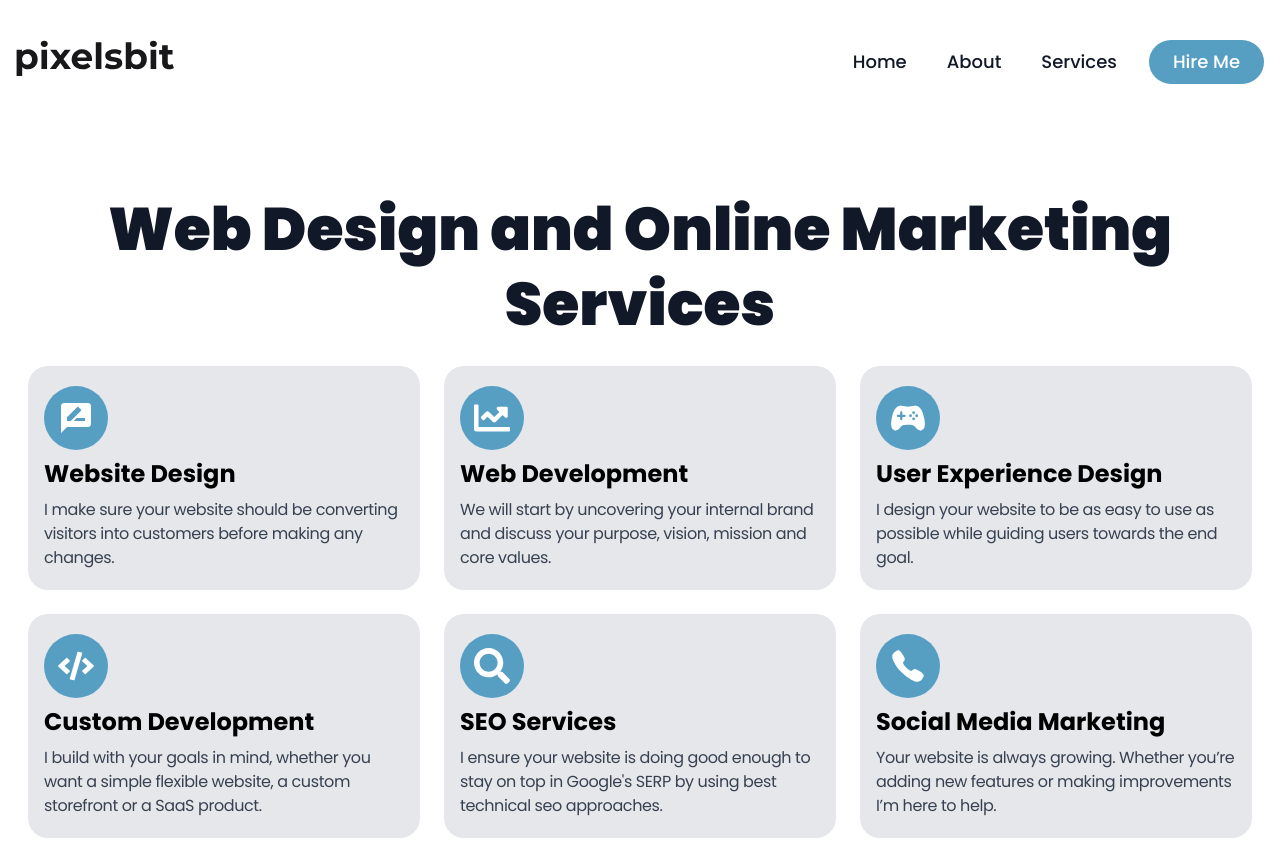
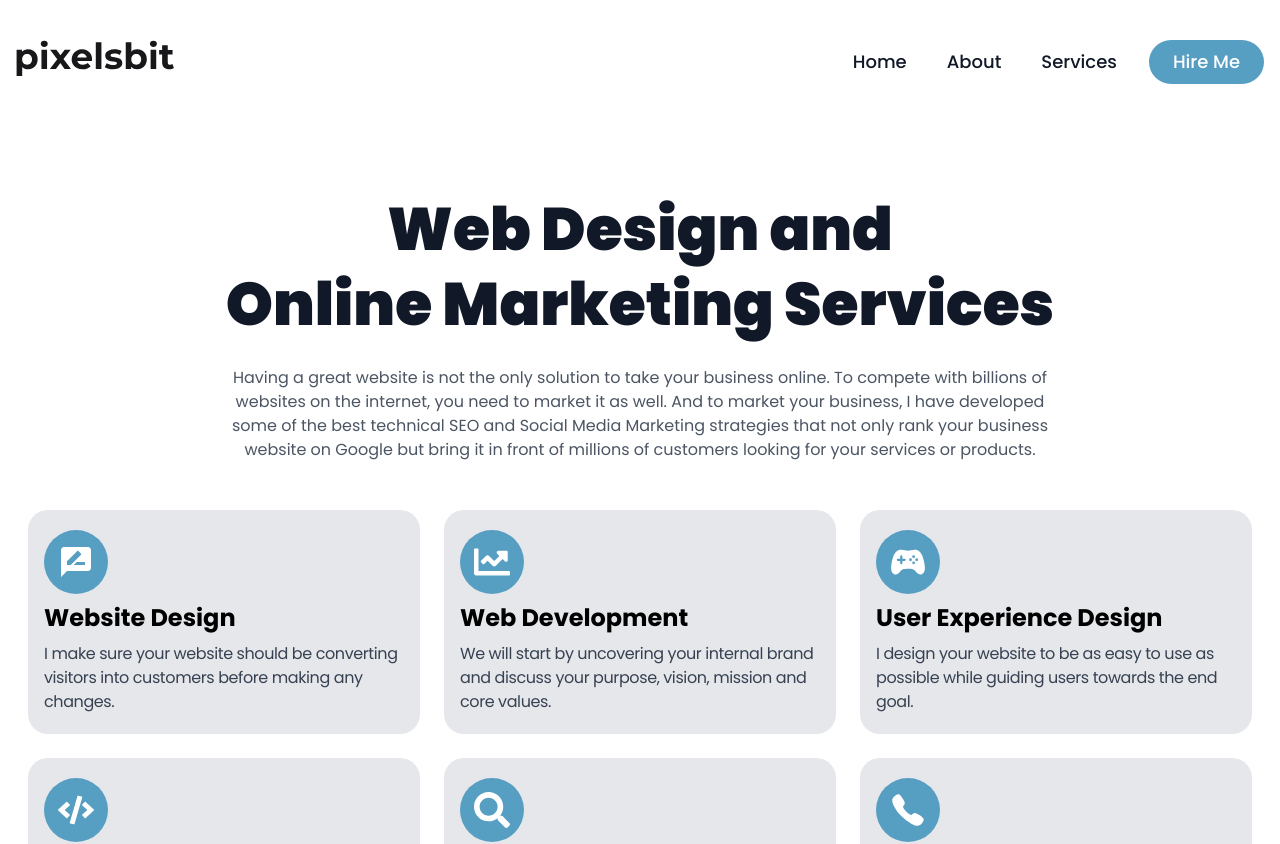
Before and after one commit to saadkhaan/pixels, a Next.js app: page /services in a window 1280 px wide. Shown: the top 844 px of the page. Built offline with nearby package versions, Linux system fonts and the light colour scheme.

Commit message:
updated services page

```diff
--- a/pages/services.js
+++ b/pages/services.js
@@ -23,9 +23,22 @@ export default function services() {
         <link rel="canonical" href="https://pixelsbit.com/services" />
       </Head>
       <div className="container px-4 py-32 sm:py-0 sm:pt-48 sm:pb-24 text-center">
-        <h1 className="text-4xl sm:text-6xl font-black sm:leading-tight text-gray-900 mb-6">
-          Web Design and Online Marketing Services
-        </h1>
+        <div className="w-8/12 mx-auto mb-12">
+          <h1 className="text-4xl sm:text-6xl font-black sm:leading-tight text-gray-900 mb-6">
+            Web Design and
+            <br />
+            Online Marketing Services
+          </h1>
+          <p className="text-gray-600">
+            Having a great website is not the only solution to take your
+            business online. To compete with billions of websites on the
+            internet, you need to market it as well. And to market your
+            business, I have developed some of the best technical SEO and Social
+            Media Marketing strategies that not only rank your business website
+            on Google but bring it in front of millions of customers looking for
+            your services or products.
+          </p>
+        </div>
         <div className="flex flex-wrap lg:items-stretch h-full gap-y-6">
           <div className="sm:w-6/12 lg:w-4/12 px-3 text-left">
             <Card
```
